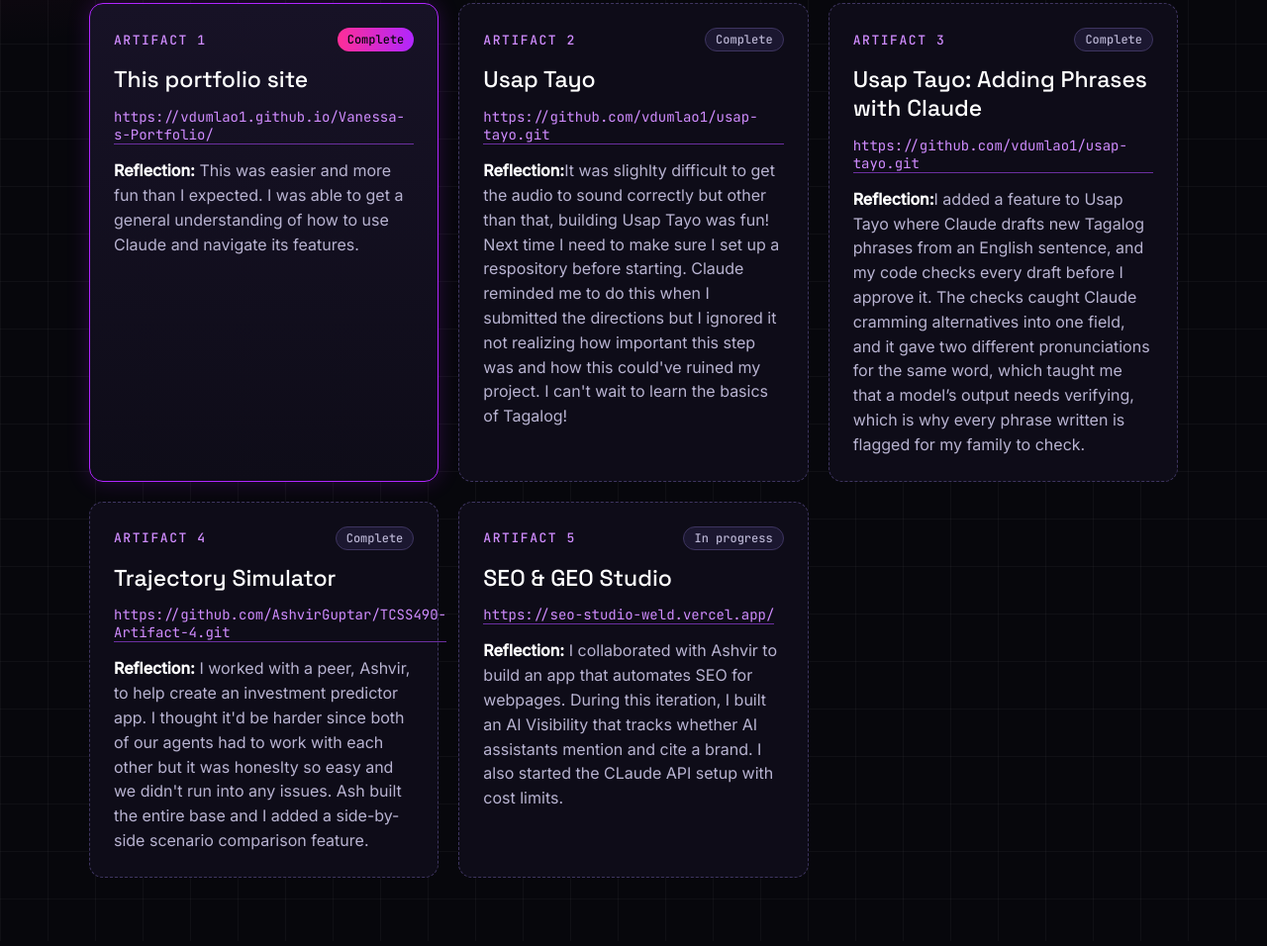
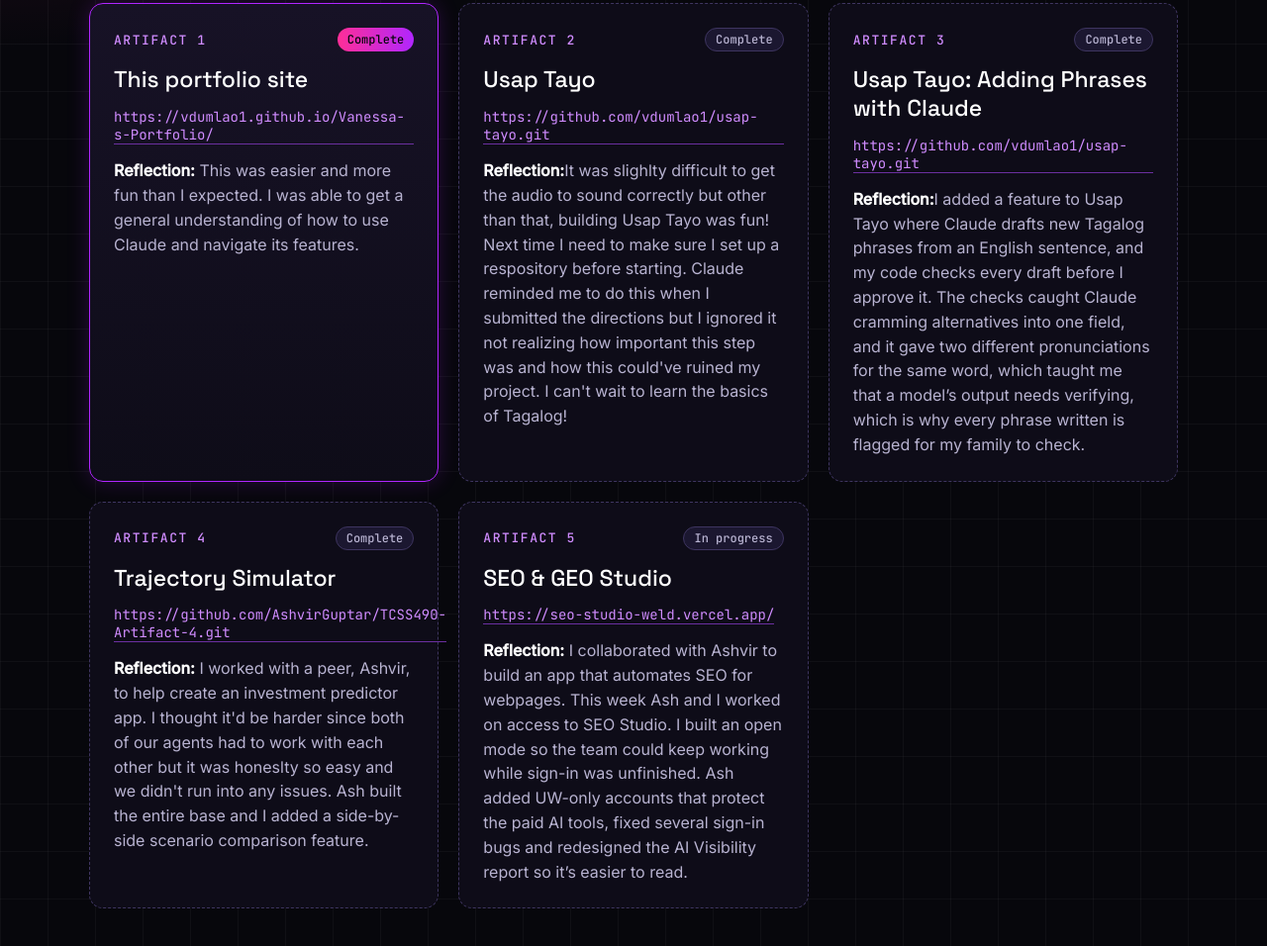
Before and after one commit to vdumlao1/Vanessa-s-Portfolio, a plain HTML site: page index.html in a window 1280 px wide. Shown: the part 580-1536 px from the top of the page at 99% size. Drawn offline with Linux system fonts and the light colour scheme.

Commit message:
Update index.html

```diff
--- a/index.html
+++ b/index.html
@@ -82,7 +82,7 @@
 </div>
 <h3 style="margin: 0; font-family: 'Space Grotesk', Arial, sans-serif; font-weight: 500; font-size: 23px; line-height: 1.25; color: #FFFFFF"> SEO & GEO Studio </h3>
 <a href="#" style="font-family: 'JetBrains Mono', monospace; font-size: 14px; align-self: flex-start">https://seo-studio-weld.vercel.app/</a>
-<p style="margin: 0; line-height: 1.55; color: #B8B3D1"><strong style="color: #FFFFFF">Reflection:</strong> I collaborated with Ashvir to build an app that automates SEO for webpages. During this iteration, I built an AI Visibility that tracks whether AI assistants mention and cite a brand. I also started the CLaude API setup with cost limits. </p>
+<p style="margin: 0; line-height: 1.55; color: #B8B3D1"><strong style="color: #FFFFFF">Reflection:</strong> I collaborated with Ashvir to build an app that automates SEO for webpages. This week Ash and I worked on access to SEO Studio. I built an open mode so the team could keep working while sign-in was unfinished. Ash added UW-only accounts that protect the paid AI tools, fixed several sign-in bugs and redesigned the AI Visibility report so it’s easier to read. </p>
 </article>
 
 </div>
```
